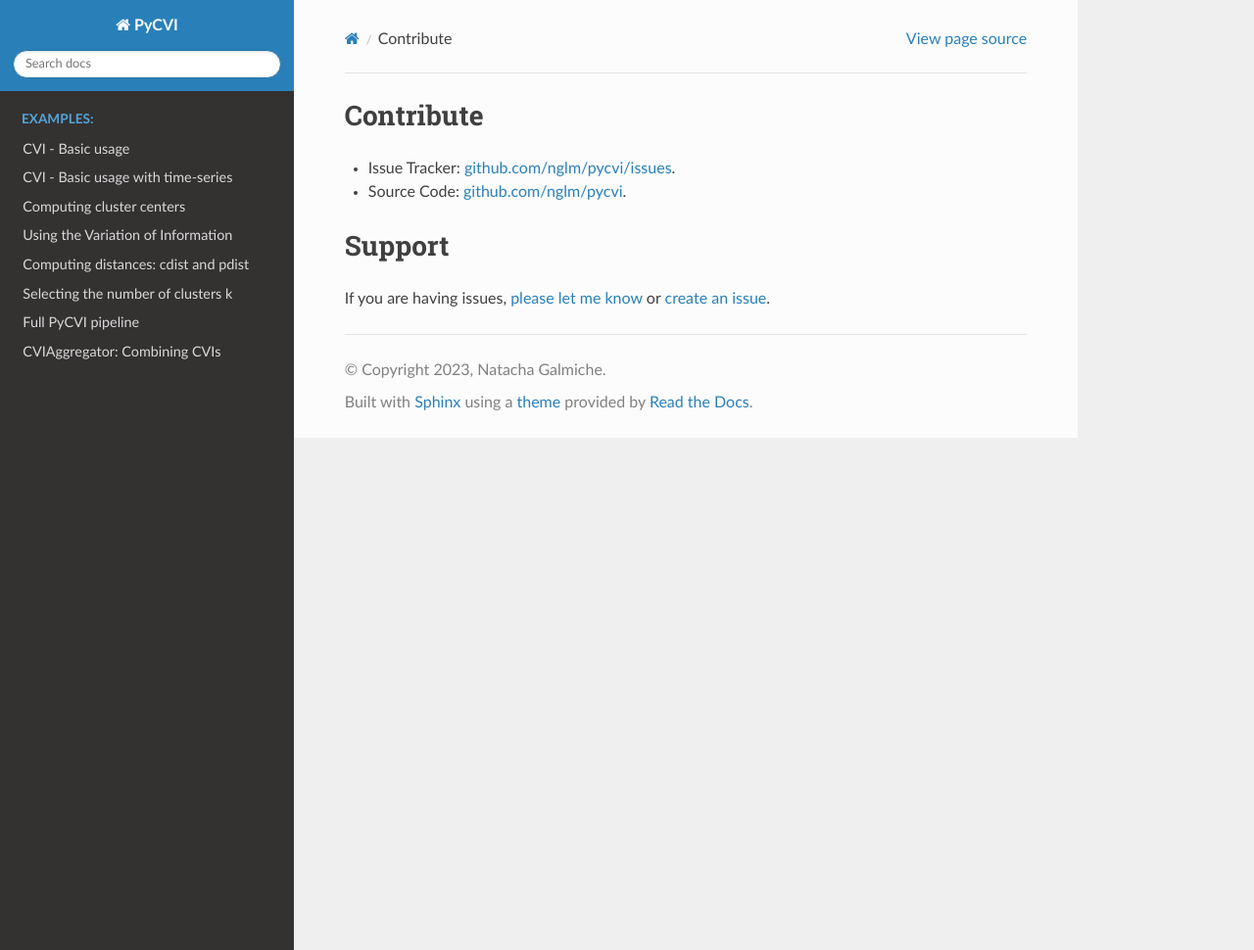
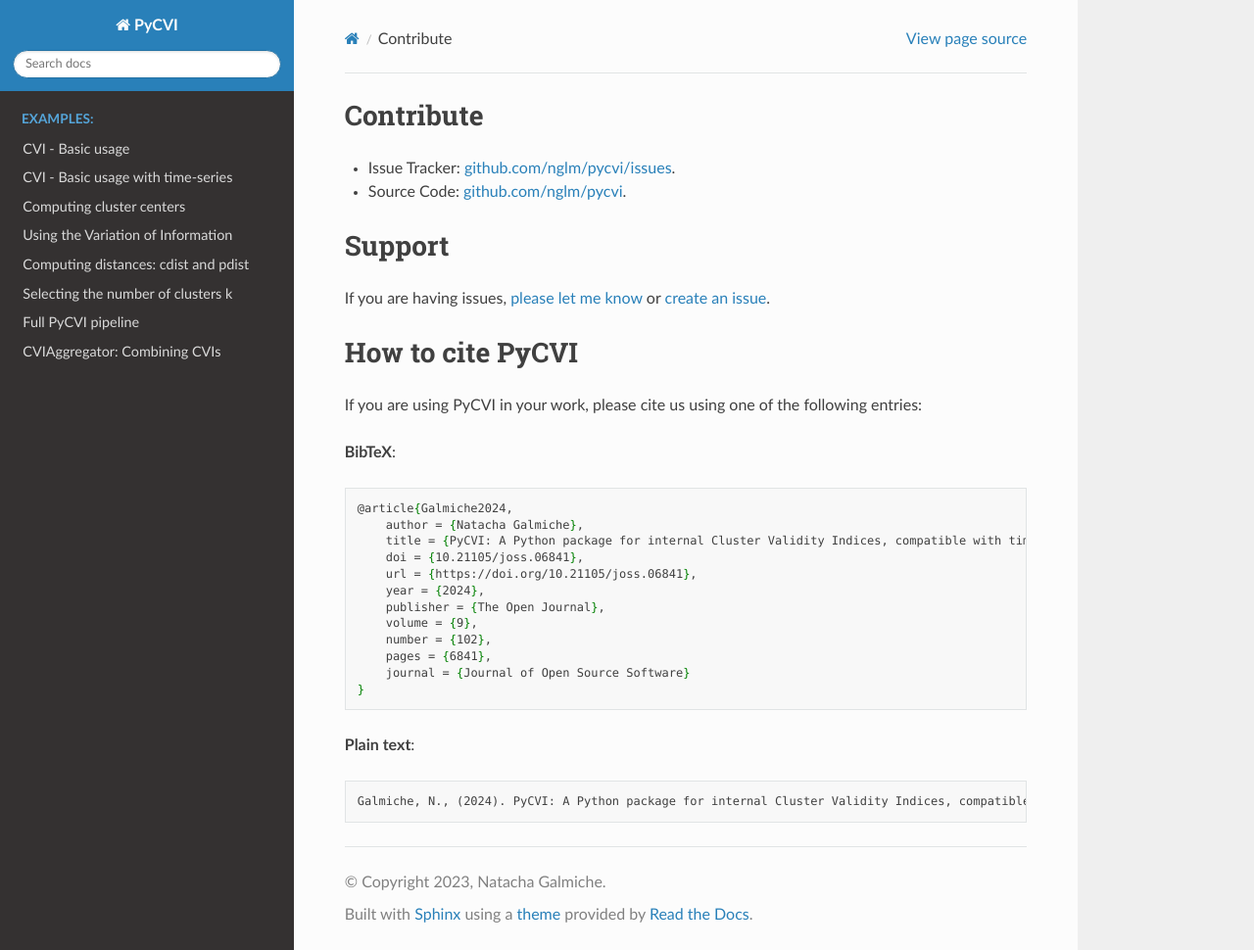
Before and after one commit to nglm/pycvi, a Sphinx documentation site: the page built from docs/md/welcome_bottom.md, in a window 1280 px wide and 970 px high. Shown: the whole window at 98% size. Built offline with Sphinx 7.4.7 and the Read the Docs theme 3.1.0, drawn with Linux system fonts in a browser that asks for light colours.

Commit message:
[DOC] adding "how to cite" info

````diff
--- a/docs/md/welcome_bottom.md
+++ b/docs/md/welcome_bottom.md
@@ -6,3 +6,30 @@
 ## Support
 
 If you are having issues, [please let me know](https://www.uib.no/en/persons/Natacha.Madeleine.Georgette.Galmiche) or [create an issue](https://github.com/nglm/pycvi/issues).
+
+## How to cite PyCVI
+
+If you are using PyCVI in your work, please cite us using one of the following entries:
+
+**BibTeX**:
+
+```tex
+@article{Galmiche2024,
+    author = {Natacha Galmiche},
+    title = {PyCVI: A Python package for internal Cluster Validity Indices, compatible with time-series data},
+    doi = {10.21105/joss.06841},
+    url = {https://doi.org/10.21105/joss.06841},
+    year = {2024},
+    publisher = {The Open Journal},
+    volume = {9},
+    number = {102},
+    pages = {6841},
+    journal = {Journal of Open Source Software}
+}
+```
+
+**Plain text**:
+
+```text
+Galmiche, N., (2024). PyCVI: A Python package for internal Cluster Validity Indices, compatible with time-series data. Journal of Open Source Software, 9(102), 6841, https://doi.org/10.21105/joss.06841
+```
````
Also changed, not shown: README.md (+27 -0 lines).
